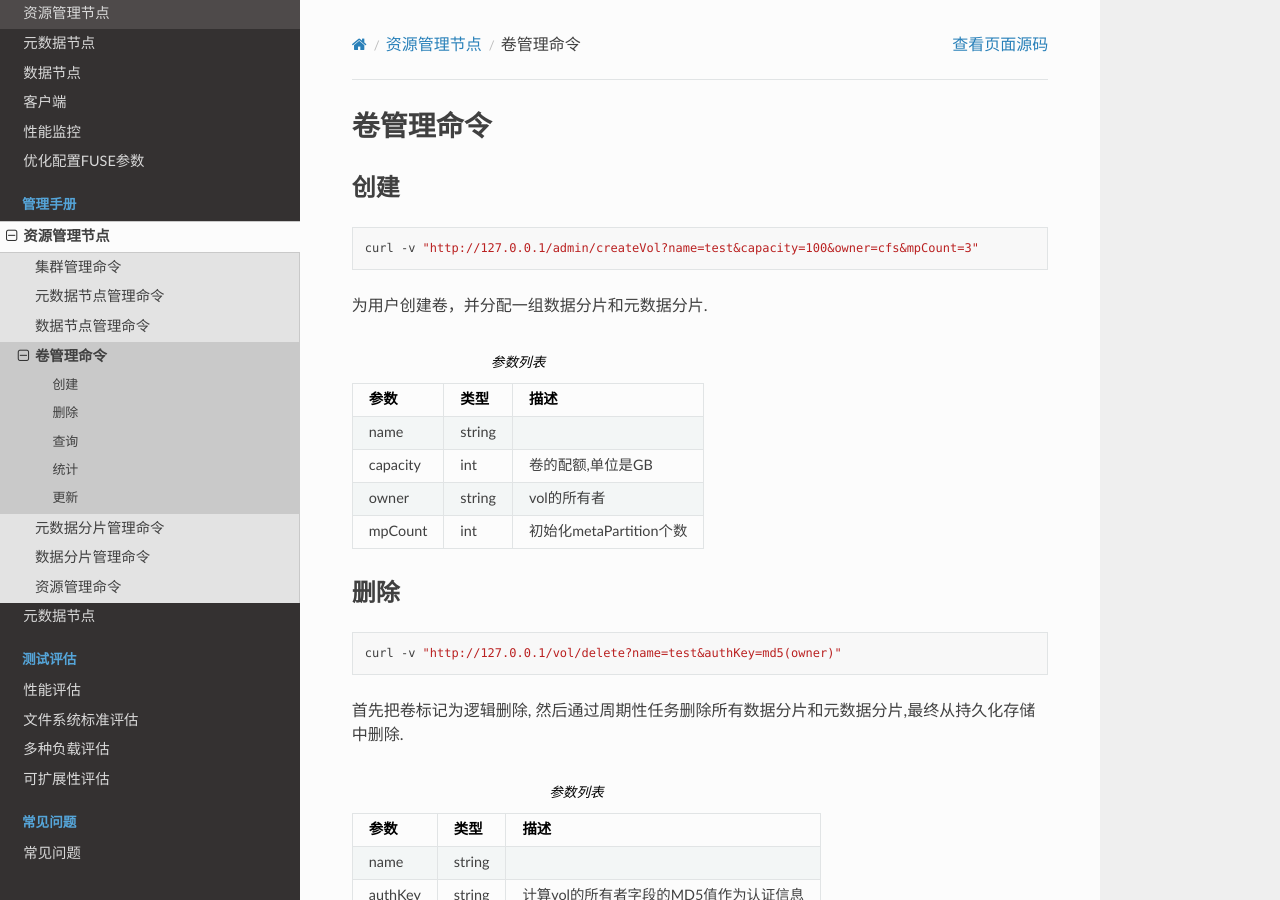
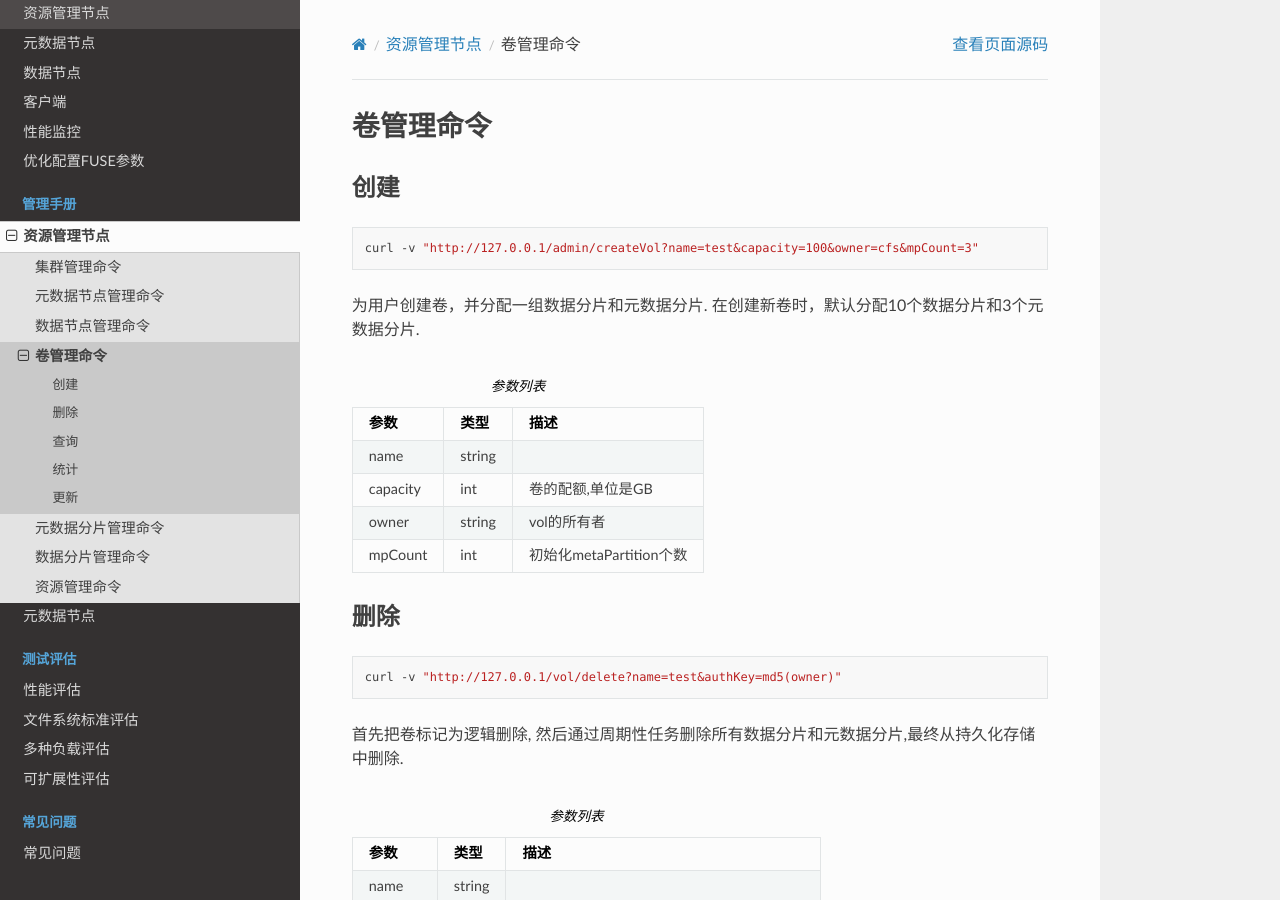
Before and after one commit to cubefs/docs-zh, a Sphinx documentation site: the page built from docs/source/admin-api/master/volume.rst, in a window 1280 px wide and 900 px high. Built offline with Sphinx 7.4.7 and the Read the Docs theme 2.0.0, drawn with Linux system fonts in a browser that asks for light colours.

Commit message:
default 10 data partition and 3 meta partition when create volume
Signed-off-by: Tianpeng Li <skypigltp@gmail.com>

```diff
--- a/docs/source/admin-api/master/volume.rst
+++ b/docs/source/admin-api/master/volume.rst
@@ -9,7 +9,7 @@
    curl -v "http://127.0.0.1/admin/createVol?name=test&capacity=100&owner=cfs&mpCount=3"
 
 
-为用户创建卷，并分配一组数据分片和元数据分片.
+为用户创建卷，并分配一组数据分片和元数据分片. 在创建新卷时，默认分配10个数据分片和3个元数据分片.
 
 .. csv-table:: 参数列表
    :header: "参数", "类型", "描述"
```
